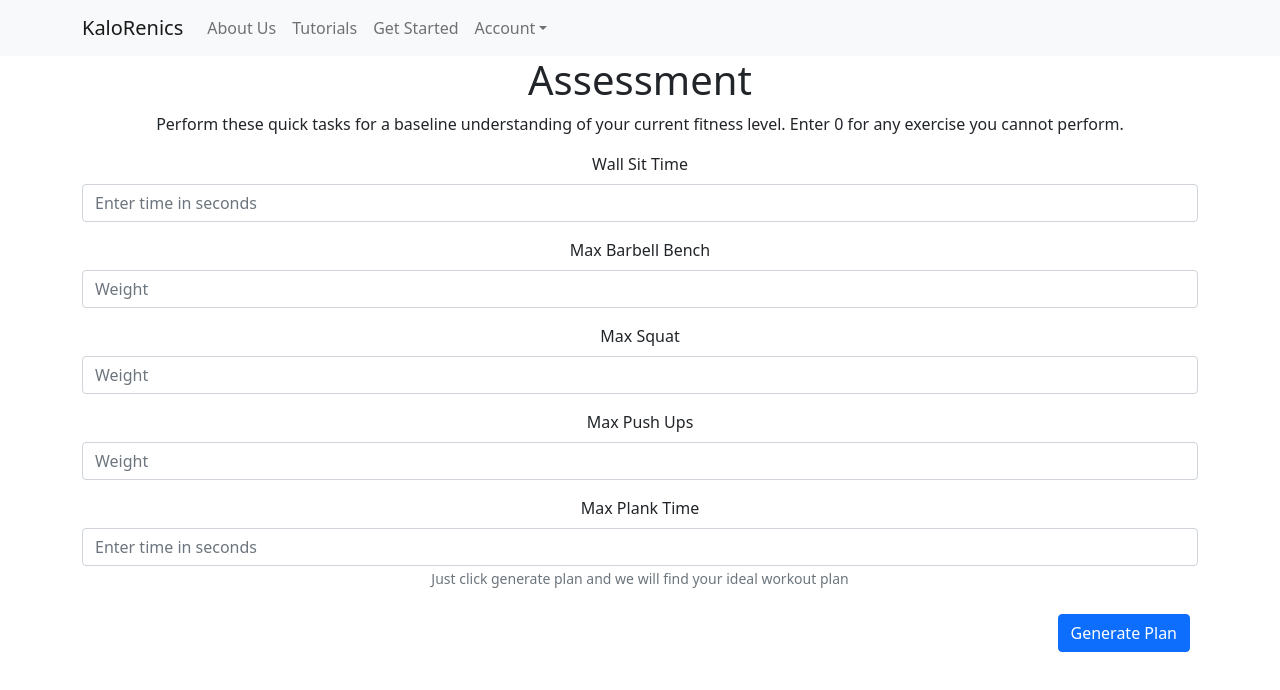
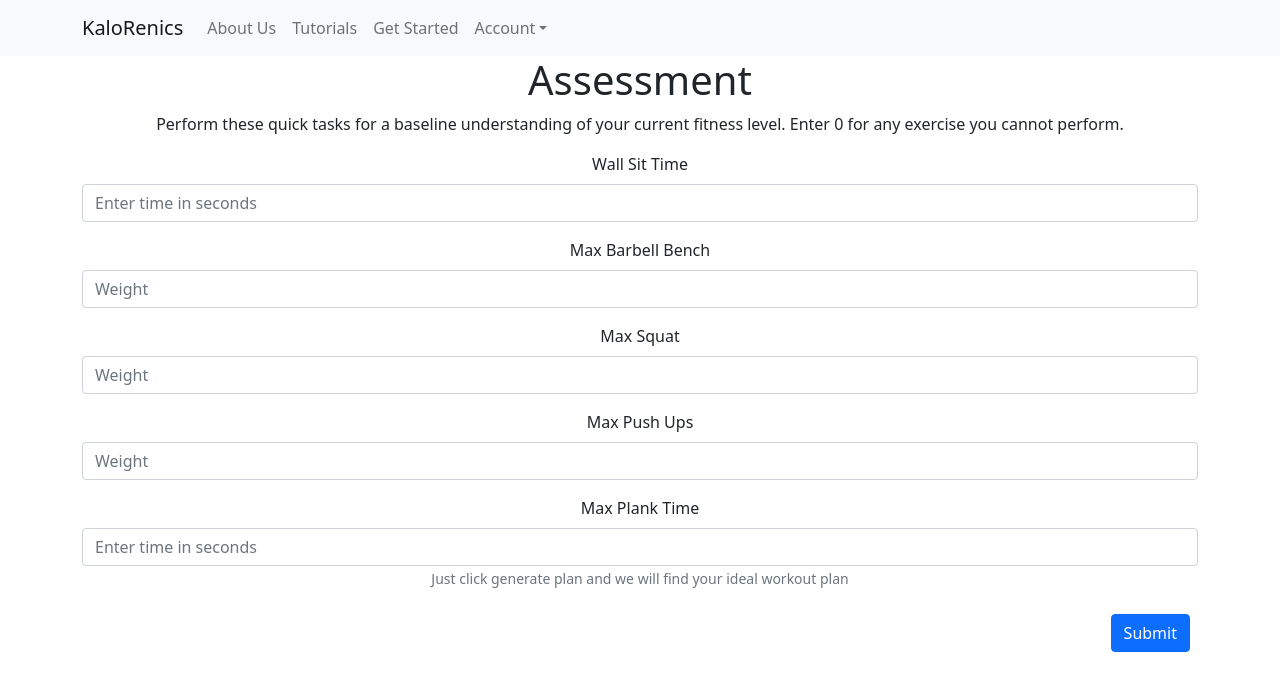
Before and after one commit to NickRieder/FitnessGen, a React (Create React App) app in the folder fitness-generator/: page /assessment in a window 1280 px wide. Shown: the top 690 px of the page. Built offline with nearby package versions, Linux system fonts and the light colour scheme; no server answers.

Commit message:
Changed button names to reflect nav changes

```diff
--- a/fitness-generator/src/Assessment/Assessment.js
+++ b/fitness-generator/src/Assessment/Assessment.js
@@ -74,7 +74,7 @@ const Assessment = () => {
 
                 </Form>
                 <div className='d-flex justify-content-end me-2 mt-4'>
-                    <Button onClick={() => submitDBandNavWorkout()}>Generate Plan</Button>
+                    <Button onClick={() => submitDBandNavWorkout()}>Submit</Button>
                     {/* <Button onClick={() => console.log(equipment)}>equ</Button> */}
                 </div>
             </Container>
--- a/fitness-generator/src/MobilityTest.js
+++ b/fitness-generator/src/MobilityTest.js
@@ -239,7 +239,7 @@ const MobilityTest = () => {
 
 
                 <div className='d-flex justify-content-end me-2 mt-4'>
-                    <Button onClick={() => submitMobilityTest()}>Complete</Button>
+                    <Button onClick={() => submitMobilityTest()}>Generate Plan</Button>
                 </div>
             </Container>
         </div>
```
